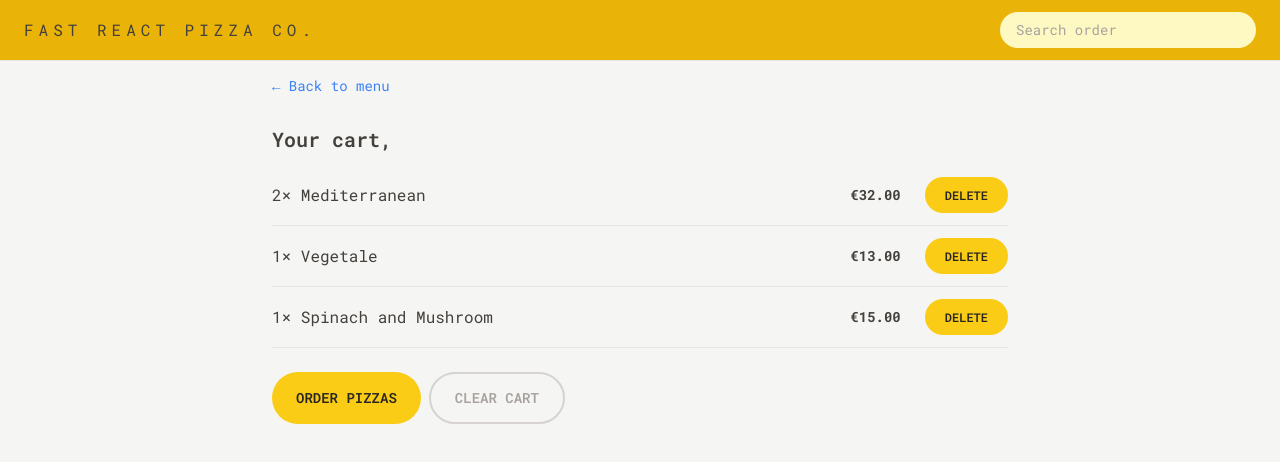
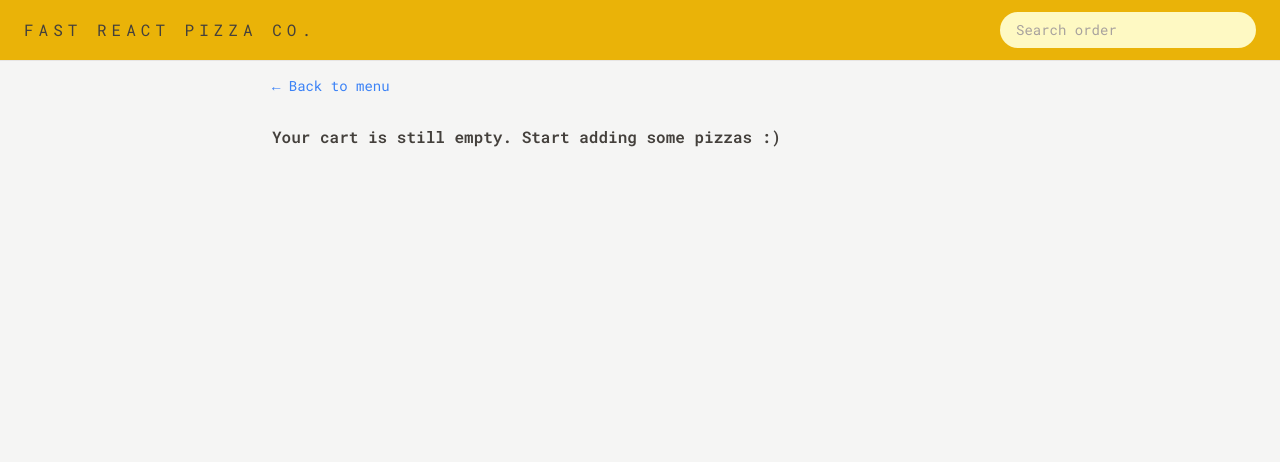
Before and after one commit to JeffDanielle/fast-react-pizza, a React (Vite) app: page /cart in a window 1280 px wide. Shown: the top 462 px of the page. Built offline with nearby package versions, Linux system fonts and the light colour scheme.

Commit message:
318. Building the Cart Page -7min

```diff
--- a/src/features/cart/Cart.jsx
+++ b/src/features/cart/Cart.jsx
@@ -3,34 +3,23 @@
 import Button from '../../ui/Button';
 import CartItem from './CartItem';
 import { useSelector } from 'react-redux';
-
-const fakeCart = [
-  {
-    pizzaId: 12,
-    name: 'Mediterranean',
-    quantity: 2,
-    unitPrice: 16,
-    totalPrice: 32,
-  },
-  {
-    pizzaId: 6,
-    name: 'Vegetale',
-    quantity: 1,
-    unitPrice: 13,
-    totalPrice: 13,
-  },
-  {
-    pizzaId: 11,
-    name: 'Spinach and Mushroom',
-    quantity: 1,
-    unitPrice: 15,
-    totalPrice: 15,
-  },
-];
+import { clearCart, getCart } from './cartSlice';
+import { getUserName } from '../user/userSlice';
+import { useDispatch } from 'react-redux';
+import EmptyCart from './EmptyCart';
 
 function Cart() {
-  const username = useSelector((state) => state.user.username)
-  const cart = fakeCart;
+  // Fetch set username
+  const username = useSelector(getUserName)
+  // Fetch set cart
+  const cart = useSelector(getCart)
+  const dispatch = useDispatch()
+
+  const handleClearCart = () => {
+    dispatch(clearCart())
+  }
+
+  if (!cart.length) return <EmptyCart />
 
   return (
     <div className='py-3 px-4'>
@@ -44,9 +33,7 @@
 
       <div className="mt-6 space-x-2">
         <Button to="/order/new" type="primary">Order pizzas</Button>
-
-        <Button type="secondary">Clear cart</Button>
-
+        <Button type="secondary" onClick={handleClearCart}>Clear cart</Button>
       </div>
     </div>
   );
--- a/src/features/cart/EmptyCart.jsx
+++ b/src/features/cart/EmptyCart.jsx
@@ -1,11 +1,12 @@
 import { Link } from 'react-router-dom';
+import LinkButton from '../../ui/LinkButton';
 
 function EmptyCart() {
   return (
-    <div>
-      <Link to="/menu">&larr; Back to menu</Link>
+    <div className='py-3 px-4'>
+      <LinkButton to="/menu">&larr; Back to menu</LinkButton>
 
-      <p>Your cart is still empty. Start adding some pizzas :)</p>
+      <p className='font-semibold mt-7'>Your cart is still empty. Start adding some pizzas :)</p>
     </div>
   );
 }
--- a/src/features/cart/cartSlice.js
+++ b/src/features/cart/cartSlice.js
@@ -52,6 +52,8 @@
 
 export default cartSlice.reducer;
 
+export const getCart = (state) => state.cart.cart
+
 export const getTotalCartQuantity = (state) => state.cart.cart.reduce((sum, item) => sum + item.quantity, 0)
 
 export const getTotalCartPrice = (state) => state.cart.cart.reduce((sum, item) => sum + item.totalPrice, 0)
--- a/src/features/user/userSlice.js
+++ b/src/features/user/userSlice.js
@@ -41,3 +41,5 @@
 export const { updateName } = userSlice.actions
 
 export default userSlice.reducer;
+
+export const getUserName = (state) => state.user.username
```
